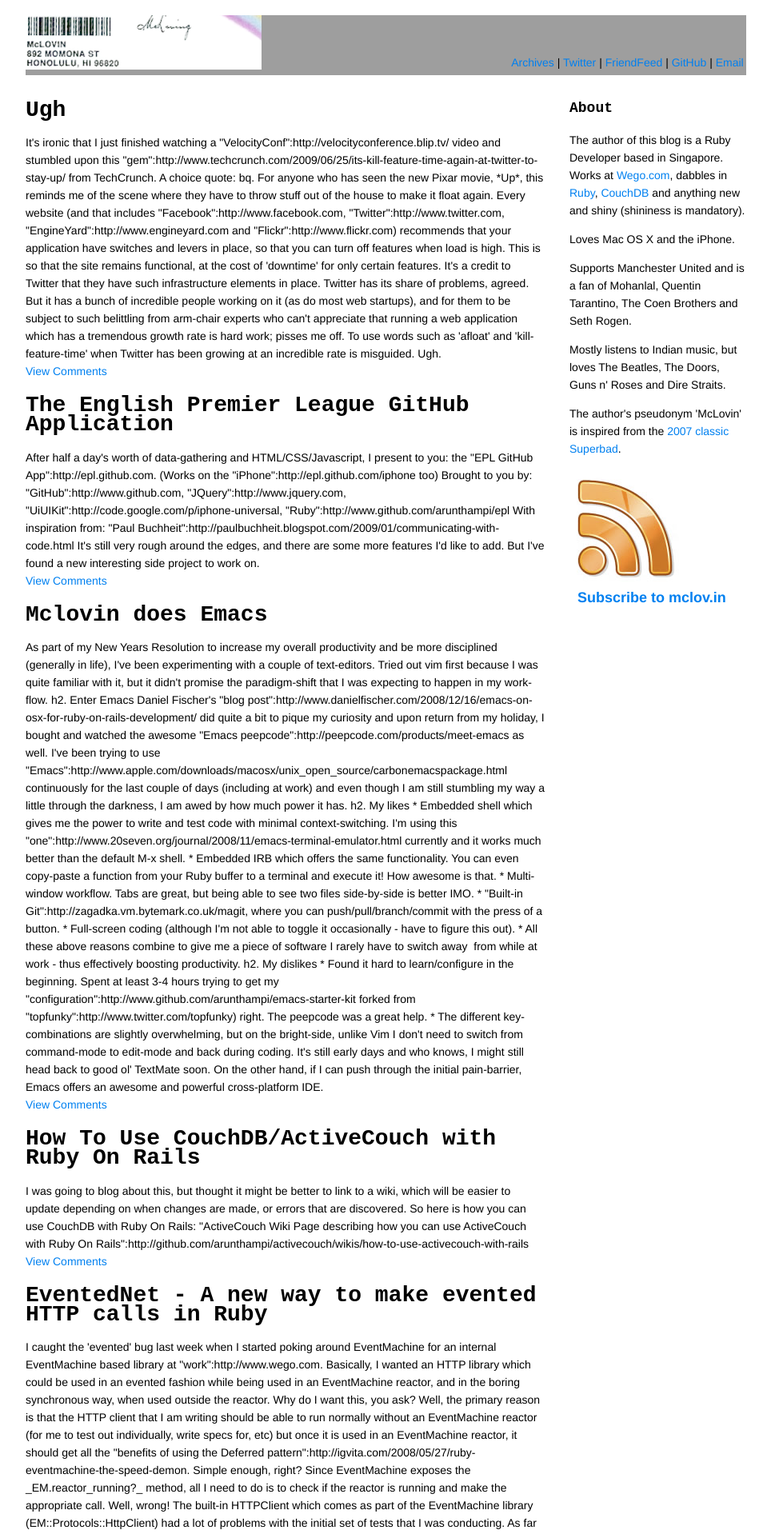
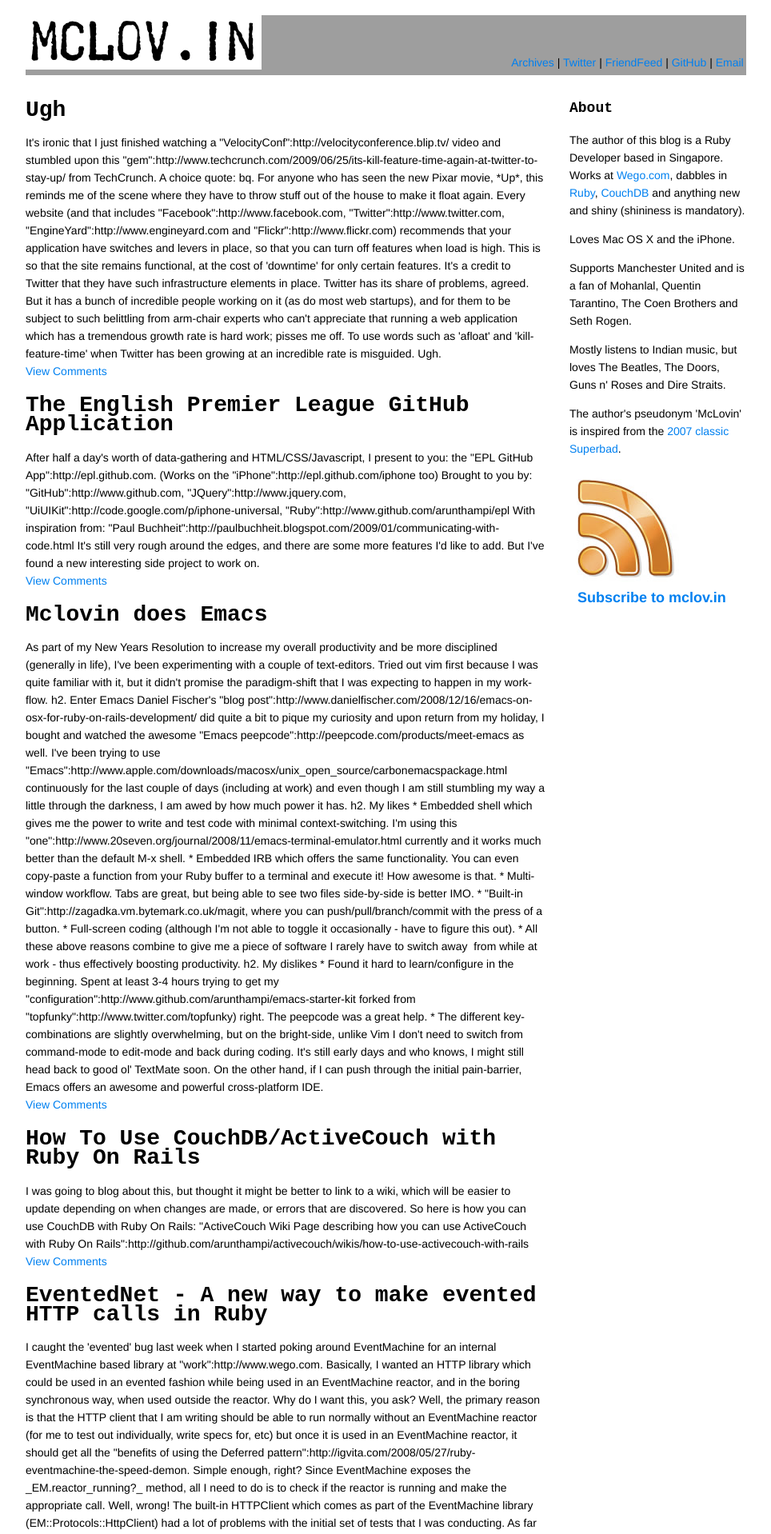
Before and after one commit to arunthampi/arunthampi.github.com, a Jekyll site: the page built from index.html, in a window 1280 px wide. Shown: the top 1918 px of the page at 80% size, without its empty margins (158-1122 px from the left). Built offline with Jekyll 4.4.1, drawn with Linux system fonts in a browser that asks for light colours; Markdown is read by kramdown in place of the engine named in the settings; comment, search, counter and statistics services are not loaded; grey boxes are pictures that could not be loaded.

Commit message:
Change header icon

```diff
--- a/css/default.css
+++ b/css/default.css
@@ -39,7 +39,7 @@
 
 #title h1 a {
 /*  background:transparent url(/images/mclovin.png) no-repeat scroll 0 0; */
-  background:transparent url(/images/mclovin_license.png) no-repeat scroll 0 0;
+  background:transparent url(/images/mclovin.png) no-repeat scroll 0 0;
   float:left;
   height:68px;
   letter-spacing:-1px;
```
